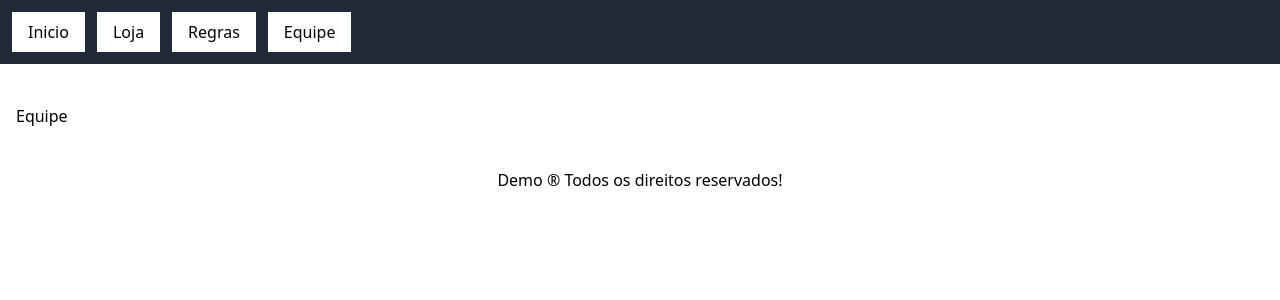
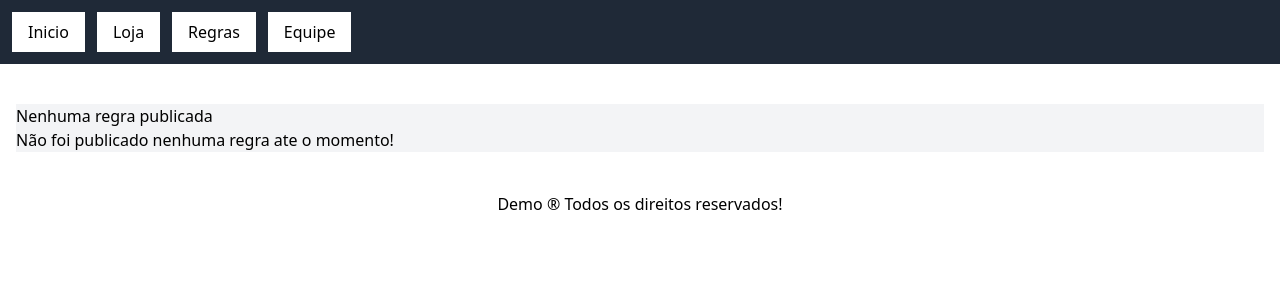
Before and after one commit to SnowRunescape/minecart-shop-template, a React (Vite) app: page /team in a window 1280 px wide. Shown: the top 300 px of the page. Built offline with nearby package versions, Linux system fonts and the light colour scheme.

Commit message:
feat: implements base of team and rules, and upgrade minecart-sdk

```diff
--- a/package.json
+++ b/package.json
@@ -11,7 +11,7 @@
   },
   "dependencies": {
     "axios": "^1.5.1",
-    "minecart-sdk": "^1.1.1",
+    "minecart-sdk": "^1.2.0",
     "react": "^18.2.0",
     "react-dom": "^18.2.0",
     "react-router-dom": "^6.16.0"
--- /dev/null
+++ b/src/components/NotFound/index.tsx
@@ -0,0 +1,16 @@
+import React from 'react'
+import { NotFoundProps } from './types';
+
+const NotFound = (props: NotFoundProps) => {
+  const { title, description } = props;
+
+  return (
+    <div className="relative bg-gray-100">
+      <h2>{title}</h2>
+
+      <span>{description}</span>
+    </div>
+  );
+}
+
+export default NotFound;
--- /dev/null
+++ b/src/components/NotFound/types.ts
@@ -0,0 +1,4 @@
+export type NotFoundProps = {
+  title: string,
+  description: string,
+}
--- /dev/null
+++ b/src/components/Rule/index.tsx
@@ -0,0 +1,16 @@
+import React from 'react'
+import { RuleProps } from './types';
+
+const Product = (props: RuleProps) => {
+  const { rule, description, punishment } = props.rule;
+
+  return (
+    <div className="relative bg-gray-100">
+      <div>{rule}</div>
+      <div>{description}</div>
+      <div>{punishment}</div>
+    </div>
+  );
+}
+
+export default Product;
--- /dev/null
+++ b/src/components/Rule/types.ts
@@ -0,0 +1,5 @@
+import { Rule } from "minecart-sdk";
+
+export type RuleProps = {
+  rule: Rule,
+}
--- a/src/pages/rules/index.tsx
+++ b/src/pages/rules/index.tsx
@@ -1,11 +1,21 @@
-import React from 'react';
+import React, { useState } from 'react';
+import NotFound from '../../components/NotFound';
+import RuleComponent from '../../components/Rule';
+import { Rule } from 'minecart-sdk';
 
 const Rules = () => {
-  return (
-    <>
-      Regras
-    </>
-  );
+  const [rules, setRules] = useState<Rule[]>([]);
+
+  if (!rules.length) {
+    return (
+      <NotFound
+        title="Nenhuma regra publicada"
+        description="Não foi publicado nenhuma regra ate o momento!"
+      />
+    )
+  }
+
+  return rules.map(rule => <RuleComponent key={rule.id} rule={rule} />);
 }
 
 export default Rules;
--- a/src/pages/team/index.tsx
+++ b/src/pages/team/index.tsx
@@ -1,9 +1,28 @@
-import React from 'react';
+import React, { useState } from 'react';
+import NotFound from '../../components/NotFound';
 
 const Team = () => {
+  const [team, setTeam] = useState([]);
+
+  const render = () => {
+    if (!team.length) {
+      return (
+        <NotFound
+          title="Nenhuma regra publicada"
+          description="Não foi publicado nenhuma regra ate o momento!"
+        />
+      )
+    }
+
+    return team.map(e => {
+      return (
+        <>equipe</>
+      );
+    });
+  }
   return (
     <>
-      Equipe
+      {render()}
     </>
   );
 }
```
Also changed, not shown: 1 other file (tests, documents, lock files or other folders).
